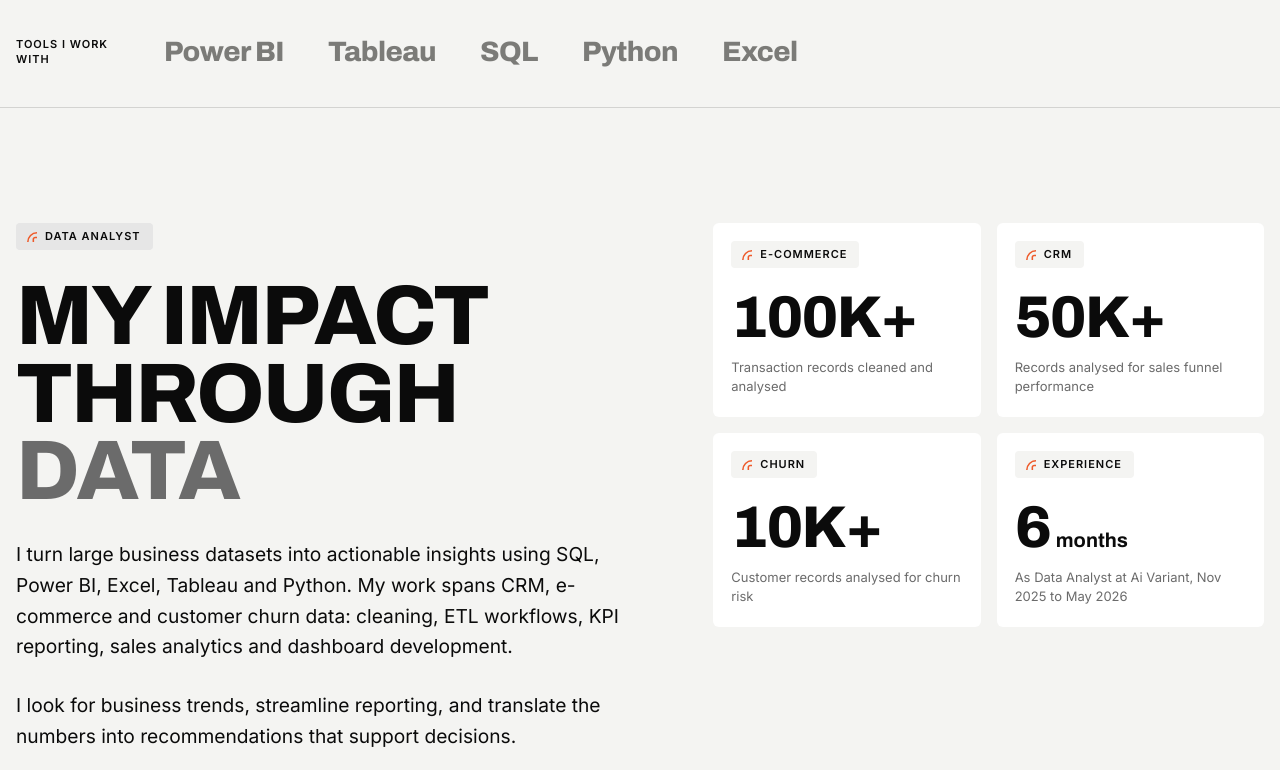
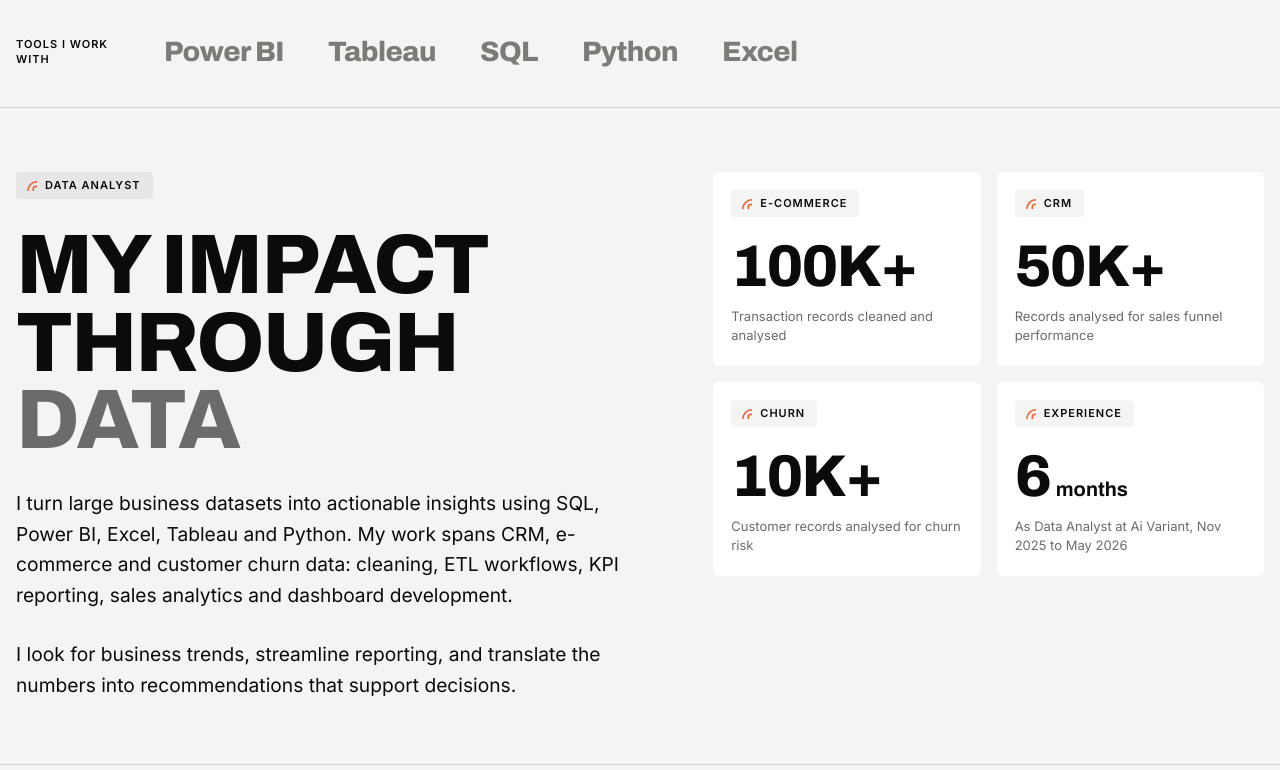
Before and after one commit to Kunalpatil03/portfolio, a plain HTML site: page index.html in a window 1280 px wide. Shown: the part 810-1580 px from the top of the page. Drawn offline with Linux system fonts and the light colour scheme.

Commit message:
Update index.html

```diff
--- a/index.html
+++ b/index.html
@@ -50,7 +50,7 @@ button { font: inherit; color: inherit; cursor: pointer; }
   padding-left: max(16px, env(safe-area-inset-left, 0px));
   padding-right: max(16px, env(safe-area-inset-right, 0px));
 }
-.band { padding-block: clamp(64px, 9vw, 128px); }
+.band { padding-block: clamp(64px, 5vw, 128px); }
 section[id] { scroll-margin-top: 64px; }
 
 /* type */
```
